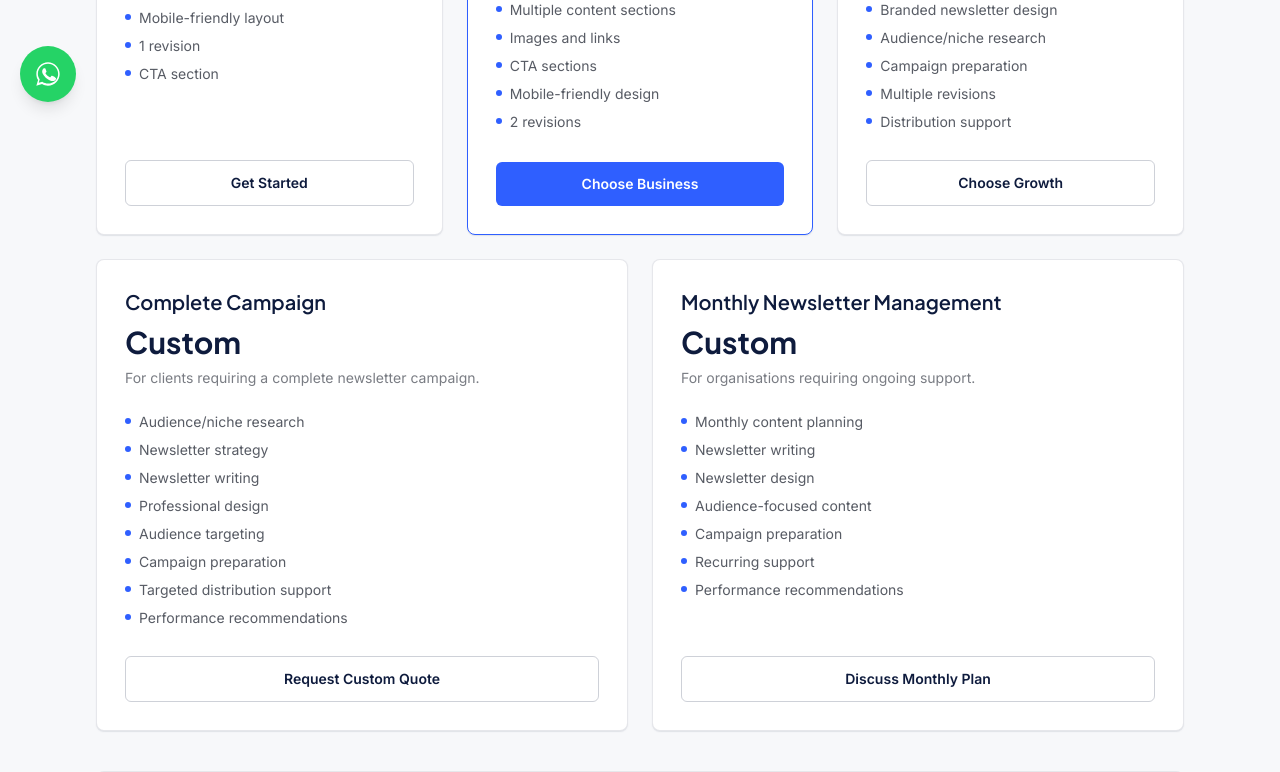
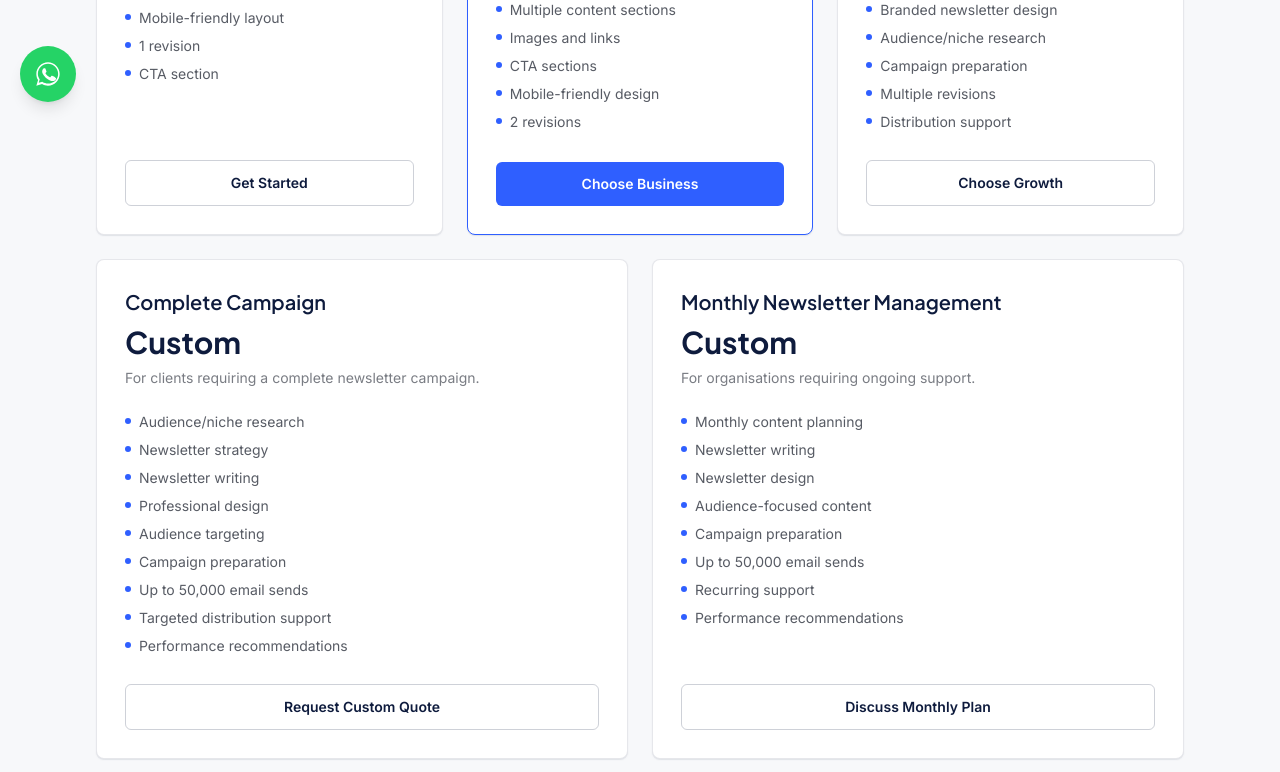
Before and after one commit to edojahemmanuel8-code/Lettreboost, a React (Vite) app: page /pricing in a window 1280 px wide. Shown: the part 678-1450 px from the top of the page. Built offline with nearby package versions, Linux system fonts and the light colour scheme; no server answers.

Commit message:
Update pricing packages

```diff
--- a/src/data/pricing.js
+++ b/src/data/pricing.js
@@ -3,7 +3,7 @@
 const pricingPlans = [
   {
     name: "Starter",
-    price: "$49",
+    price: "$99",
     period: null,
     audience: "For individuals and small organisations.",
     features: [
@@ -19,7 +19,7 @@ const pricingPlans = [
   },
   {
     name: "Business",
-    price: "$99",
+    price: "$199",
     period: null,
     audience: "For businesses and organisations needing a more complete newsletter.",
     features: [
@@ -36,7 +36,7 @@ const pricingPlans = [
   },
   {
     name: "Growth",
-    price: "$199",
+    price: "$499",
     period: null,
     audience: "For organisations requiring more strategic newsletter support.",
     features: [
@@ -63,6 +63,7 @@ const pricingPlans = [
       "Professional design",
       "Audience targeting",
       "Campaign preparation",
+      "Up to 50,000 email sends",
       "Targeted distribution support",
       "Performance recommendations",
     ],
@@ -80,6 +81,7 @@ const pricingPlans = [
       "Newsletter design",
       "Audience-focused content",
       "Campaign preparation",
+      "Up to 50,000 email sends",
       "Recurring support",
       "Performance recommendations",
     ],
```
